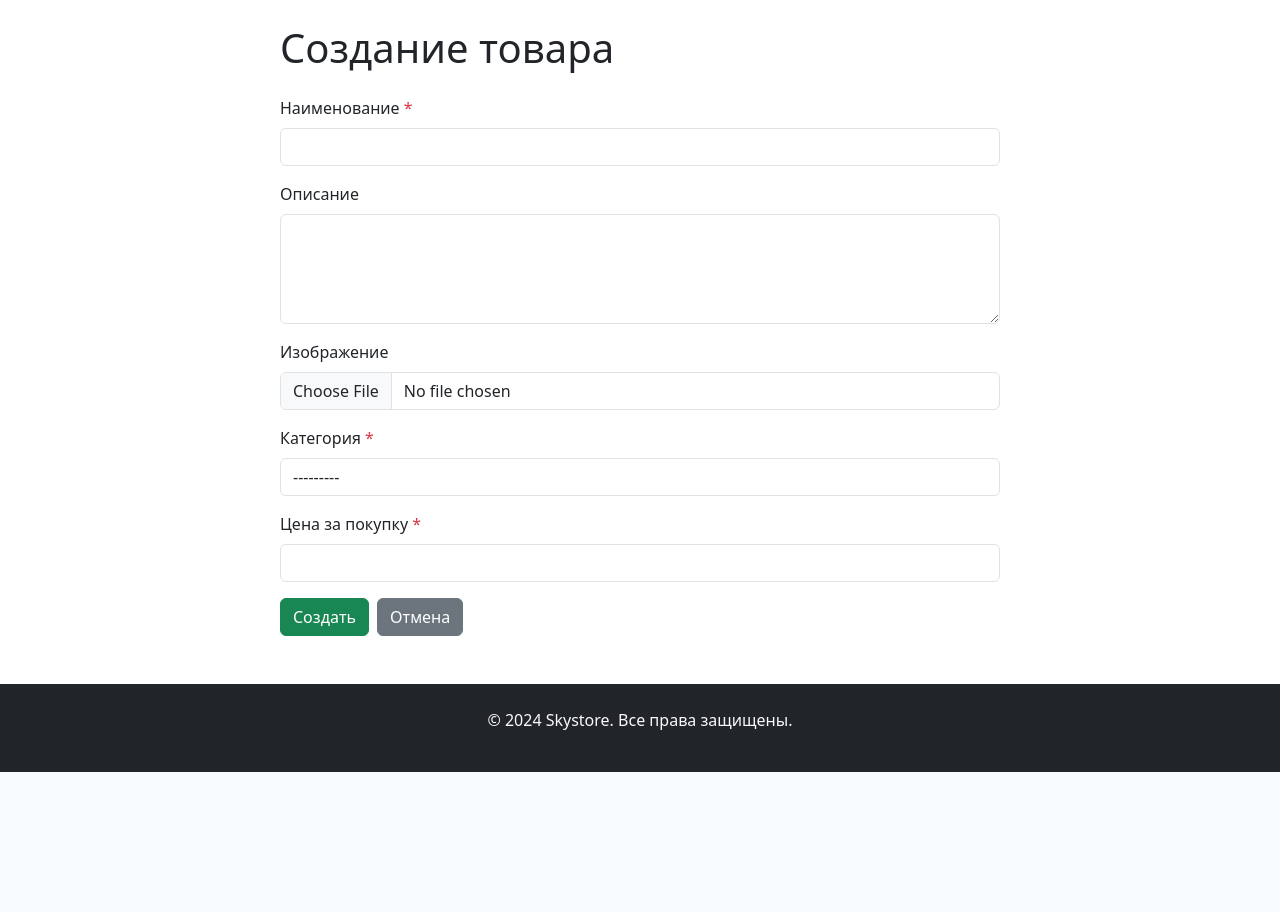
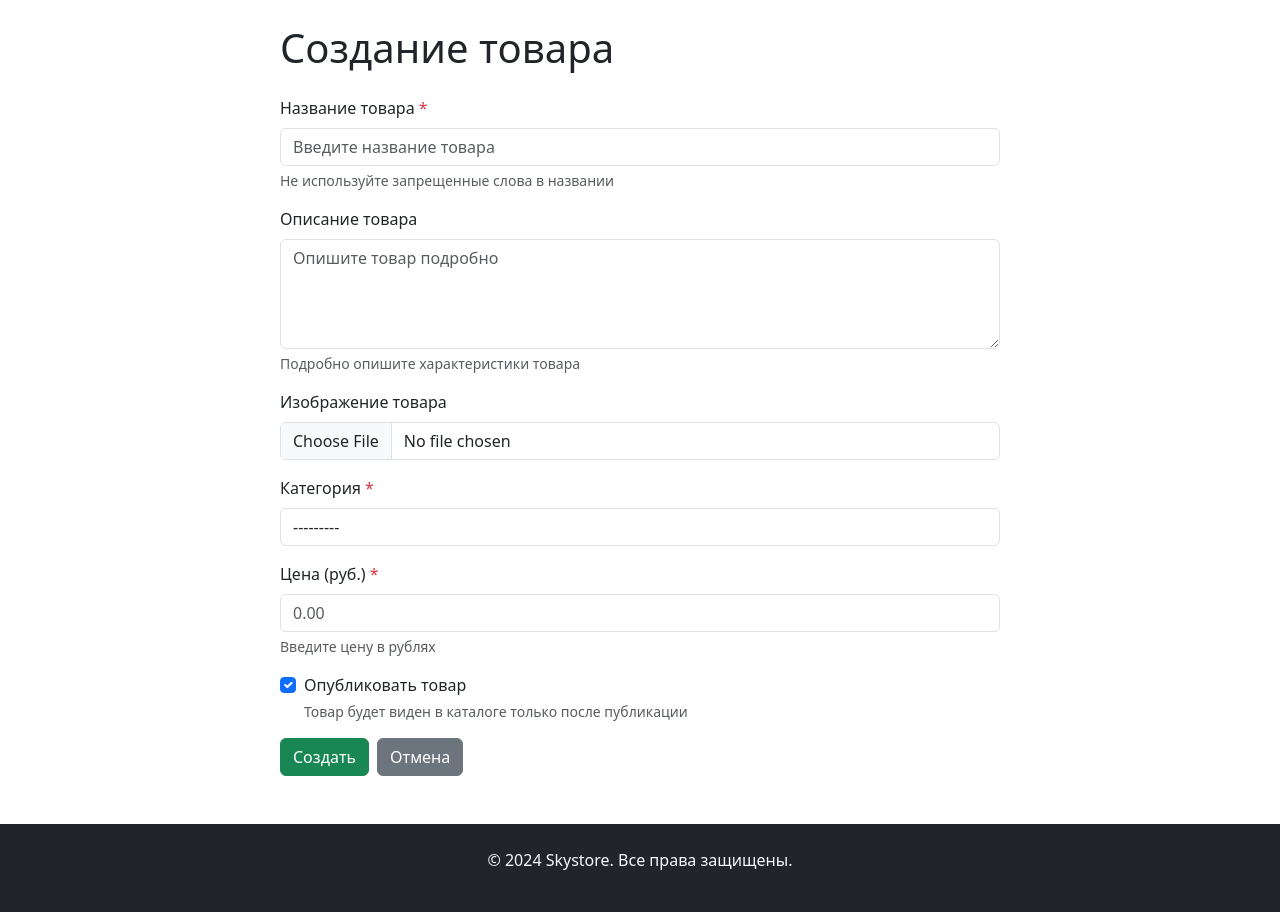
Before and after one commit to 1Abramov1/Web-application, a Django app: page /product/create/ in a window 1280 px wide. Shown: the part 56-968 px from the top of the page. Before the commit the page ends 828 px from the top, so only its background shows below. Run offline with Django 5.2, Linux system fonts and the light colour scheme; data comes from the database, SQL or seed files in the repository.

Commit message:
Added styling for product forms using the __init__ method. Migration completed after adding the is_published field

```diff
--- a/catalog/forms.py
+++ b/catalog/forms.py
@@ -1,6 +1,6 @@
 from django import forms
 from django.core.exceptions import ValidationError
-from .models import Product
+from .models import Product, Category
 
 
 class ProductForm(forms.ModelForm):
@@ -15,14 +15,63 @@
 
     class Meta:
         model = Product
-        fields = ['name', 'description', 'image', 'category', 'price']
+        fields = ['name', 'description', 'image', 'category', 'price', 'is_published']
         widgets = {
-            'name': forms.TextInput(attrs={'class': 'form-control'}),
-            'description': forms.Textarea(attrs={'class': 'form-control', 'rows': 4}),
+            'name': forms.TextInput(attrs={'class': 'form-control', 'placeholder': 'Введите название товара'}),
+            'description': forms.Textarea(
+                attrs={'class': 'form-control', 'rows': 4, 'placeholder': 'Опишите товар подробно'}),
             'image': forms.ClearableFileInput(attrs={'class': 'form-control'}),
             'category': forms.Select(attrs={'class': 'form-control'}),
-            'price': forms.NumberInput(attrs={'class': 'form-control', 'step': '0.01'}),
+            'price': forms.NumberInput(attrs={'class': 'form-control', 'step': '0.01', 'placeholder': '0.00'}),
+            'is_published': forms.CheckboxInput(attrs={'class': 'form-check-input'}),
         }
+        labels = {
+            'name': 'Название товара',
+            'description': 'Описание товара',
+            'image': 'Изображение товара',
+            'category': 'Категория',
+            'price': 'Цена (руб.)',
+            'is_published': 'Опубликовать товар',
+        }
+        help_texts = {
+            'name': 'Не используйте запрещенные слова в названии',
+            'description': 'Подробно опишите характеристики товара',
+            'price': 'Введите цену в рублях',
+            'is_published': 'Товар будет виден в каталоге только после публикации',
+        }
+
+    def __init__(self, *args, **kwargs):
+        """
+        Инициализация формы с дополнительной стилизацией.
+        """
+        super().__init__(*args, **kwargs)
+
+        # Стилизация всех полей
+        for field_name, field in self.fields.items():
+            # Для чекбокса добавляем особый класс
+            if isinstance(field.widget, forms.CheckboxInput):
+                field.widget.attrs['class'] = 'form-check-input'
+            # Для остальных полей добавляем стандартные классы
+            elif field_name != 'is_published':
+                if 'class' not in field.widget.attrs:
+                    field.widget.attrs['class'] = 'form-control'
+
+                # Добавляем дополнительные атрибуты в зависимости от типа поля
+                if field_name == 'name':
+                    field.widget.attrs['placeholder'] = 'Введите название товара'
+                elif field_name == 'description':
+                    field.widget.attrs['placeholder'] = 'Опишите товар подробно'
+                    field.widget.attrs['rows'] = 4
+                elif field_name == 'price':
+                    field.widget.attrs['placeholder'] = '0.00'
+                    field.widget.attrs['step'] = '0.01'
+                elif field_name == 'category':
+                    # Оптимизируем запрос для категорий
+                    field.queryset = Category.objects.all()
+
+            # Добавляем обязательную маркировку
+            if field.required:
+                field.widget.attrs['required'] = 'required'
 
     def clean_name(self):
         """
@@ -50,7 +99,7 @@
                     f'Описание содержит запрещенное слово: "{word}"'
                 )
 
-        return self.cleaned_data['description']
+            return self.cleaned_data['description']
 
     def clean_price(self):
         """
--- a/catalog/models.py
+++ b/catalog/models.py
@@ -19,6 +19,7 @@
     price = models.DecimalField(max_digits=10, decimal_places=2, verbose_name='Цена за покупку')
     created_at = models.DateTimeField(auto_now_add=True, verbose_name='Дата создания')
     updated_at = models.DateTimeField(auto_now=True, verbose_name='Дата последнего изменения')
+    is_published = models.BooleanField(default=True, verbose_name='Опубликовано')  # 🆕 новое поле
 
     def __str__(self):
         return self.name
@@ -26,3 +27,4 @@
     class Meta:
         verbose_name = 'Продукт'
         verbose_name_plural = 'Продукты'
+        ordering = ['name', 'category']
--- a/catalog/templates/catalog/product_form.html
+++ b/catalog/templates/catalog/product_form.html
@@ -1,4 +1,3 @@
-{# template-lint-disable #}
 {% extends 'catalog/base.html' %}
 
 {% block title %}
@@ -16,6 +15,19 @@
 
                 {% for field in form %}
                 <div class="mb-3">
+                    {% if field.field.widget.input_type == 'checkbox' %}
+                    <!-- 🆕 Специальная стилизация для чекбокса -->
+                    <div class="form-check">
+                        {{ field }}
+                        <label for="{{ field.id_for_label }}" class="form-check-label">
+                            {{ field.label }}
+                        </label>
+                        {% if field.help_text %}
+                        <div class="form-text">{{ field.help_text }}</div>
+                        {% endif %}
+                    </div>
+                    {% else %}
+                    <!-- Стандартная стилизация для остальных полей -->
                     <label for="{{ field.id_for_label }}" class="form-label">
                         {{ field.label }}
                         {% if field.field.required %}<span class="text-danger">*</span>{% endif %}
@@ -25,6 +37,7 @@
 
                     {% if field.help_text %}
                     <div class="form-text">{{ field.help_text }}</div>
+                    {% endif %}
                     {% endif %}
 
                     {% if field.errors %}
@@ -37,8 +50,7 @@
                 </div>
                 {% endfor %}
 
-                <div class="d-flex gap-2">
-                    <button type="submit" class="btn btn-success">
+                <div class="d-flex gap-2"><button type="submit" class="btn btn-success">
                         {% if object %}Сохранить{% else %}Создать{% endif %}
                     </button>
                     <a href="{% if object %}{% url 'catalog:product_detail' object.pk %}{% else %}{% url 'catalog:product_list' %}{% endif %}"
```
Also changed, not shown: catalog/migrations/0002_alter_product_options_product_is_published.py (added).
